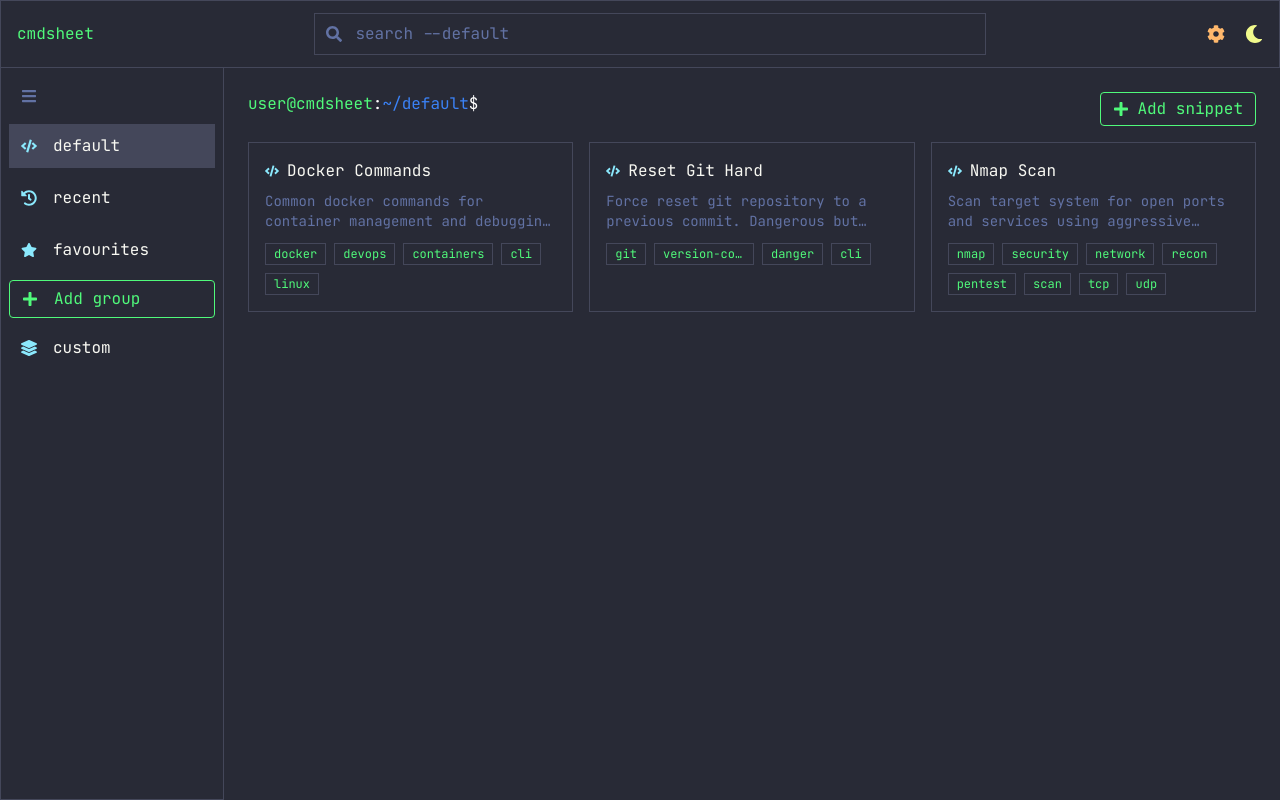
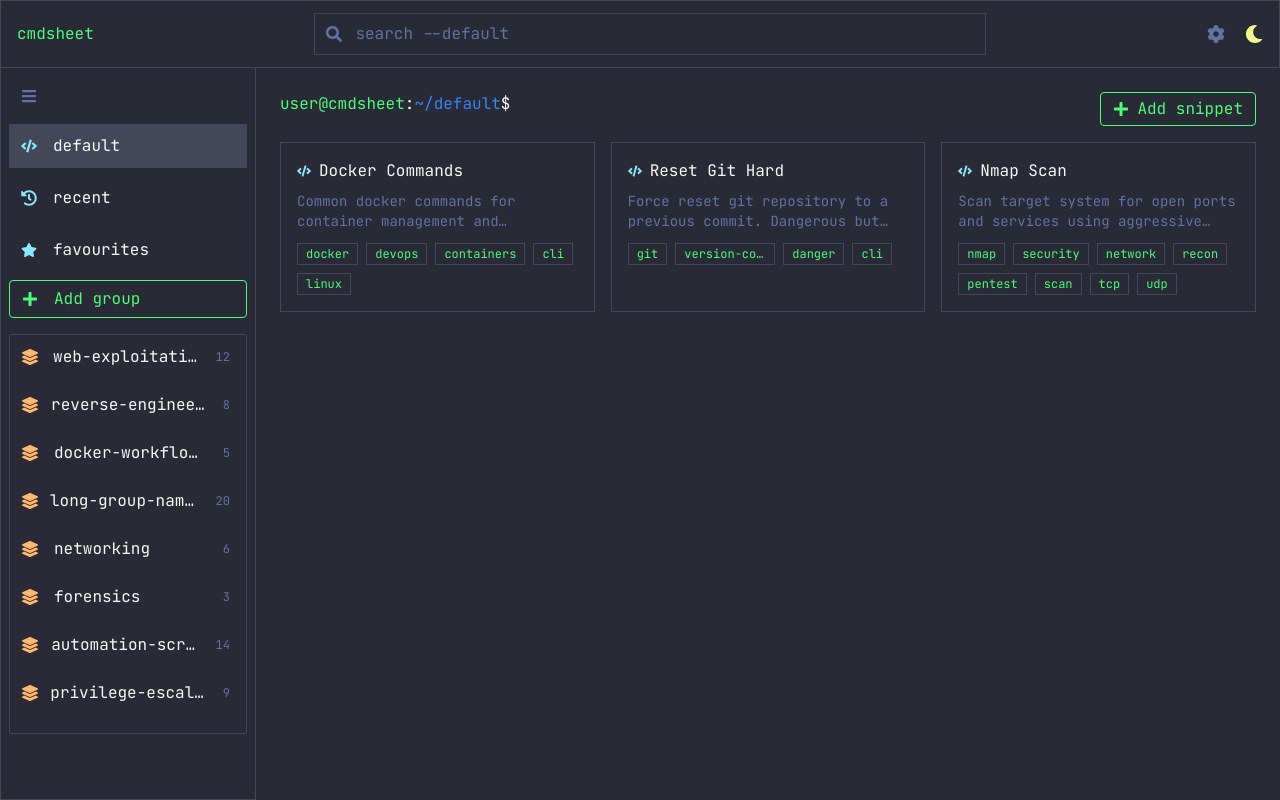
Before and after one commit to alien5516788/cmdsheet, a React (Vite) app in the folder src-vite/: page /dashboard in a window 1280 px wide. Built offline with nearby package versions, Linux system fonts and the light colour scheme.

Commit message:
Added group list to sidebar.

```diff
--- a/src-vite/src/pages/dashboard/dashboard.tsx
+++ b/src-vite/src/pages/dashboard/dashboard.tsx
@@ -54,7 +54,7 @@ export default function Dashboard() {
   ];
 
   return (
-    <div className="min-h-screen bg-[#282a36] text-[#f8f8f2] flex flex-col">
+    <div className="h-screen bg-[#282a36] text-[#f8f8f2] flex flex-col">
       {/* Navbar */}
       <Navbar viewGroup={viewGroup} />
 
--- /dev/null
+++ b/src-vite/src/pages/dashboard/groupcard.tsx
@@ -0,0 +1,62 @@
+import { useState } from "react";
+import { FaLayerGroup, FaTrash } from "react-icons/fa";
+
+interface GroupItemProps {
+  id: string;
+  name: string;
+  count: number;
+  collapsed: boolean;
+  setViewGroup: React.Dispatch<
+    React.SetStateAction<"default" | "recent" | "favourites" | string>
+  >;
+  viewGroup: string;
+}
+
+export default function GroupCard(props: GroupItemProps) {
+  const { id, name, count, collapsed, setViewGroup, viewGroup } = props;
+
+  // Track if item count is hovered
+  // If hovered, show delete button
+  const [hovered, setHovered] = useState(false);
+
+  return (
+    <div
+      className={`group flex items-center justify-between px-3 py-2 gap-4 cursor-pointer
+      text-[#f8f8f2] hover:bg-[#44475a] transition
+      ${viewGroup === name ? "bg-[#44475a]" : ""}`}
+      onClick={() => setViewGroup(name)}
+      onMouseEnter={() => setHovered(true)}
+      onMouseLeave={() => setHovered(false)}
+    >
+      {/* Icon */}
+      <div className="flex items-center gap-3 min-w-0">
+        <span className="text-[#ffb86c] flex items-center w-5 h-7">
+          <FaLayerGroup />
+        </span>
+
+        {!collapsed && <span className="truncate">{name}</span>}
+      </div>
+
+      {/* Delete and count */}
+      {!collapsed && (
+        <div className="flex items-center gap-2">
+          {hovered ? (
+            // Delete
+            <button
+              className="opacity-0 group-hover:opacity-100 text-[#ff5555] hover:text-[#ff79c6] transition"
+              onClick={(e) => {
+                e.stopPropagation();
+                console.log("delete group", id);
+              }}
+            >
+              <FaTrash size={12} />
+            </button>
+          ) : (
+            // Count
+            <span className="text-xs text-[#6272a4]">{count}</span>
+          )}
+        </div>
+      )}
+    </div>
+  );
+}
--- a/src-vite/src/pages/dashboard/navbar.tsx
+++ b/src-vite/src/pages/dashboard/navbar.tsx
@@ -27,12 +27,12 @@ export default function Navbar(props: NavbarProps) {
         {/* Actions */}
         <div className="flex items-center gap-5 whitespace-nowrap">
           {/* Settings */}
-          <button className="text-[#ffb86c] hover:text-[#ff79c6] transition">
+          <button className="text-[#6272a4] hover:text-[#f8f8f2] transition">
             <FaCog size={18} />
           </button>
 
           {/* Theme Toggle */}
-          <button className="text-[#f1fa8c] hover:text-[#ff79c6] transition">
+          <button className="text-[#f1fa8c] hover:text-[#f8f8f2] transition">
             <FaMoon size={18} />
           </button>
         </div>
--- a/src-vite/src/pages/dashboard/sidebar.tsx
+++ b/src-vite/src/pages/dashboard/sidebar.tsx
@@ -1,12 +1,6 @@
 import { useState } from "react";
-import {
-  FaBars,
-  FaCode,
-  FaHistory,
-  FaLayerGroup,
-  FaPlus,
-  FaStar,
-} from "react-icons/fa";
+import { FaBars, FaCode, FaHistory, FaPlus, FaStar } from "react-icons/fa";
+import GroupCard from "./groupcard";
 
 interface SidebarItemProps {
   setViewGroup: React.Dispatch<
@@ -49,10 +43,33 @@ export default function Sidebar(props: SidebarProps) {
     setCollapsed(!collapsed);
   }
 
+  // temp
+  const dummyGroups = [
+    { id: "g1", name: "web-exploitation", count: 12 },
+    { id: "g2", name: "reverse-engineering", count: 8 },
+    { id: "g3", name: "docker-workflows", count: 5 },
+    {
+      id: "g4",
+      name: "long-group-name-that-should-truncate-properly",
+      count: 20,
+    },
+    { id: "g5", name: "networking", count: 6 },
+    { id: "g6", name: "forensics", count: 3 },
+    { id: "g7", name: "automation-scripts", count: 14 },
+    { id: "g8", name: "privilege-escalation", count: 9 },
+    { id: "g9", name: "web-recon", count: 11 },
+    { id: "g10", name: "api-testing", count: 7 },
+    { id: "g11", name: "linux-hardening", count: 4 },
+    { id: "g12", name: "cloud-security", count: 10 },
+    { id: "g13", name: "malware-analysis", count: 6 },
+    { id: "g14", name: "osint-tools", count: 13 },
+    { id: "g15", name: "ci-cd-pipelines", count: 5 },
+  ];
+
   return (
     <aside
-      className={`border-r border-l border-b border-[#44475a] bg-[#282a36] transition-all duration-300
-        ${collapsed ? "w-16" : "w-56"}`}
+      className={`flex flex-col border-r border-l border-b border-[#44475a] bg-[#282a36]
+        transition-all duration-300 ${collapsed ? "w-16" : "w-64"}`}
     >
       {/* Collapse Button */}
       <div className="flex justify-start p-5">
@@ -104,13 +121,20 @@ export default function Sidebar(props: SidebarProps) {
         </button>
 
         {/* Custom groups */}
-        <SidebarItem
-          label="custom"
-          viewGroup={viewGroup}
-          setViewGroup={setViewGroup}
-          icon={<FaLayerGroup />}
-          collapsed={collapsed}
-        />
+        {/* ISSUE: List must extend to bottom of screen */}
+        <div className="h-[400px] mt-2 flex flex-col gap-1 overflow-y-auto pr-1 border border-[#44475a] rounded-sm">
+          {dummyGroups.map((group) => (
+            <GroupCard
+              key={group.id}
+              id={group.id}
+              name={group.name}
+              count={group.count}
+              collapsed={collapsed}
+              setViewGroup={setViewGroup}
+              viewGroup={viewGroup}
+            />
+          ))}
+        </div>
       </nav>
     </aside>
   );
```
